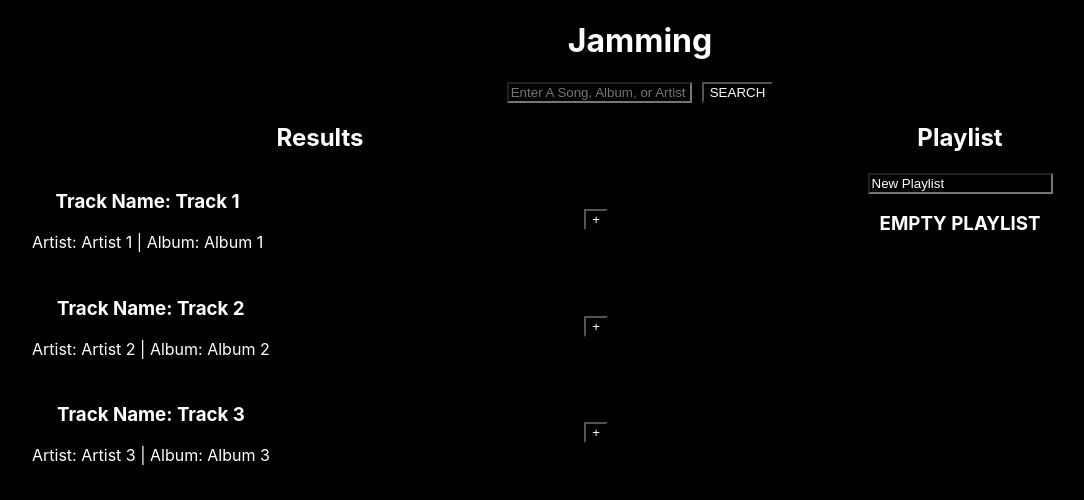
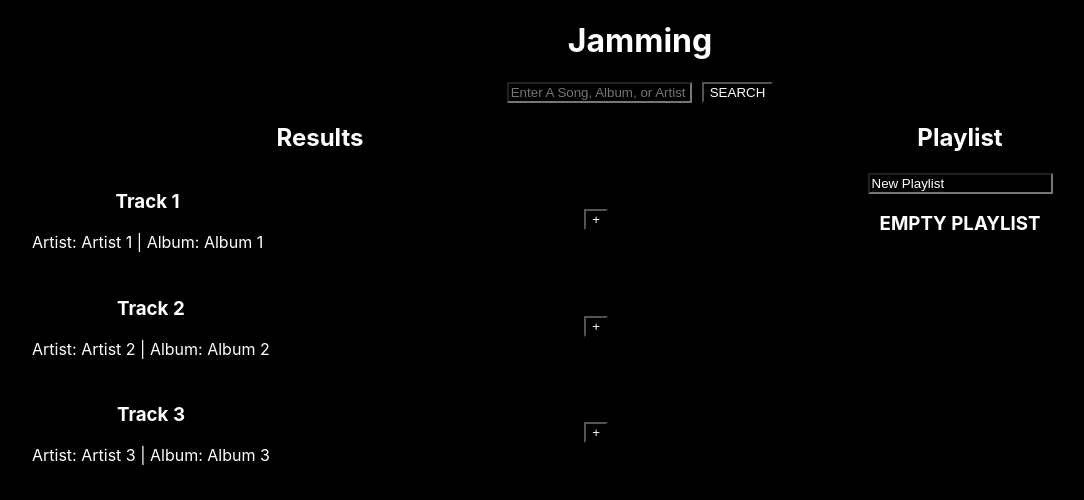
Before and after one commit to alexismarincb/Jamming, a React (Create React App) app: page / in a window 1280 px wide. Shown: the top 500 px of the page, without its empty margins (0-1084 px from the left). Built offline with nearby package versions, Linux system fonts and the light colour scheme.

Commit message:
Polishing

```diff
--- a/src/components/AddSongs/AddSongs.js
+++ b/src/components/AddSongs/AddSongs.js
@@ -2,6 +2,7 @@ import React, { useState } from "react";
 import "./AddSongs.css";
 import SearchResults from "../SearchResults/SearchResults";
 import Playlist from "../Playlist/Playlist";
+
 
 function AddSongs() {
   const [playlist, setPlaylist] = useState([]);
--- a/src/components/Playlist/Playlist.js
+++ b/src/components/Playlist/Playlist.js
@@ -3,8 +3,6 @@ import "./Playlist.css";
 import Track from "../Track/Track";
 
 function Playlist({ playlist, addTrackToPlaylist, removeTrackFromPlaylist }) {
-  // This function adds a track to the playlist
-
   return (
     <div className="Playlist">
       <h2>Playlist</h2>
@@ -16,7 +14,7 @@ function Playlist({ playlist, addTrackToPlaylist, removeTrackFromPlaylist }) {
               key={track.id}
               track={track}
               addTrackToPlaylist={addTrackToPlaylist}
-              removeTrackFromPlaylist = {removeTrackFromPlaylist}
+              removeTrackFromPlaylist={removeTrackFromPlaylist}
             />
           ))}
           <button className="Playlist-save">SAVE TO SPOTIFY</button>
--- a/src/components/SearchResults/SearchResults.js
+++ b/src/components/SearchResults/SearchResults.js
@@ -9,8 +9,6 @@ function SearchResults({ addTrackToPlaylist }) {
     { id: 3, name: "Track 3", artist: "Artist 3", album: "Album 3" },
     // Add more tracks as needed
   ];
-
-  const understanding = 2
 
   return (
     <div className="SearchResults">
--- a/src/components/Track/Track.js
+++ b/src/components/Track/Track.js
@@ -14,7 +14,7 @@ function Track({ track, trackOrPlay, addTrackToPlaylist, removeTrackFromPlaylist
     return (
         <div className="Track">
             <div className="Track-information">
-                <h3>Track Name: {track.name}</h3>
+                <h3>{track.name}</h3>
                 <p>Artist: {track.artist} | Album: {track.album}</p>
             </div>
             {plusOrMinus === "plus" ? (
```
